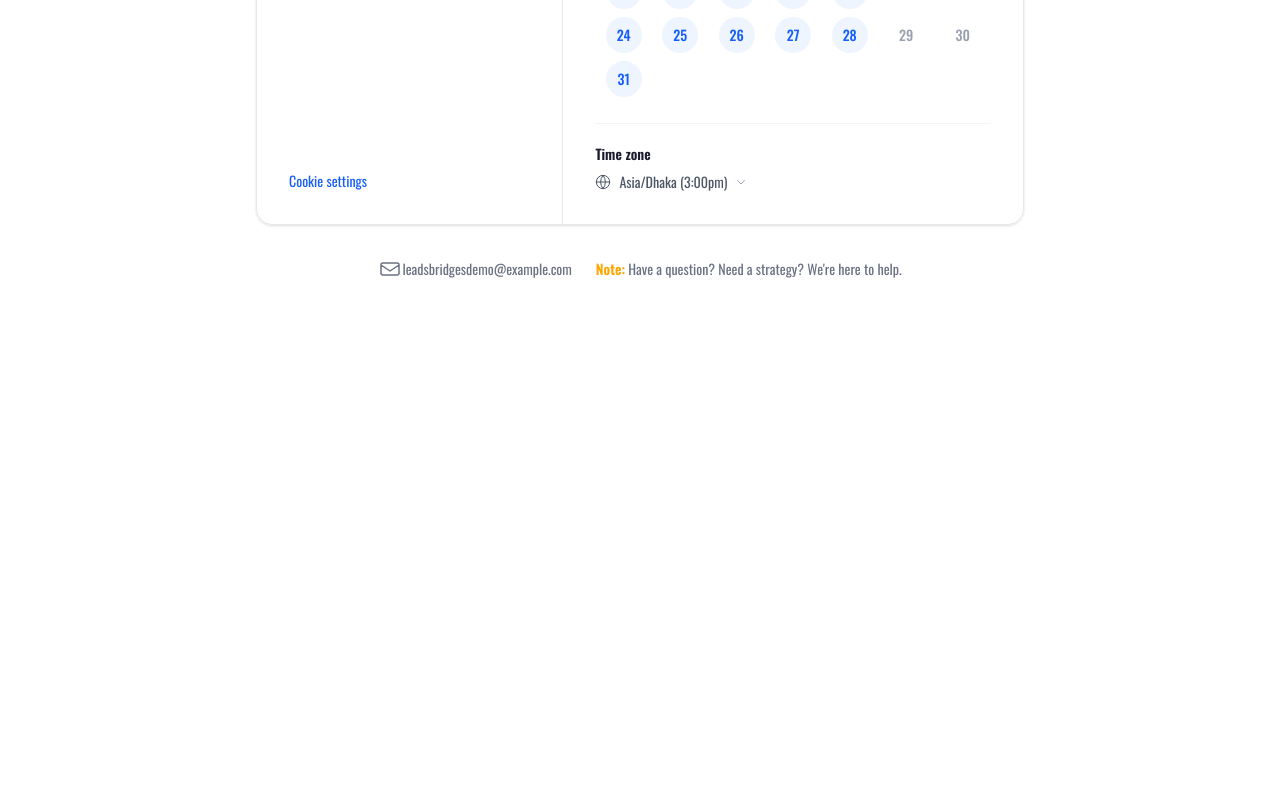
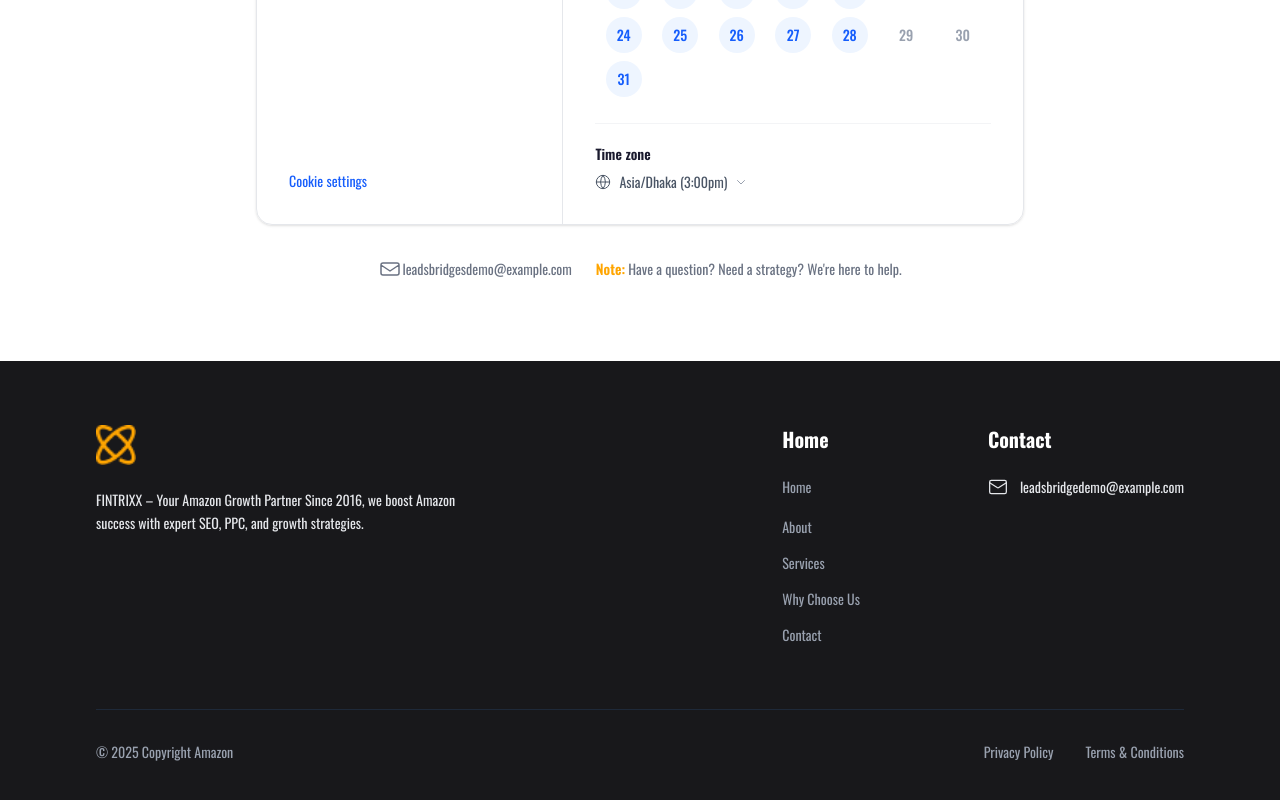
Before and after one commit to omarabir/leadsBridge, a Next.js app: page / in a window 1280 px wide. Shown: the part 6176-6976 px from the top of the page. Before the commit the page ends 6537 px from the top, so only its background shows below. Built offline with nearby package versions, Linux system fonts and the light colour scheme.

Commit message:
added footer

```diff
--- a/src/app/page.js
+++ b/src/app/page.js
@@ -1,4 +1,5 @@
 import ContactUs from "@/components/home/ContactUs";
+import Footer from "@/components/home/Footer";
 import HarshReality from "@/components/home/HelpAmazon";
 import Hero from "@/components/home/Hero";
 import Navbar from "@/components/home/Navbar";
@@ -20,6 +21,7 @@ export default function Home() {
       <HarshReality />
       <YourNeeds />
       <ContactUs />
+      <Footer />
     </div>
   );
 }
--- /dev/null
+++ b/src/components/home/Footer.jsx
@@ -0,0 +1,105 @@
+import React from "react";
+import Link from "next/link";
+import Image from "next/image";
+
+const Footer = () => {
+  return (
+    <footer className="bg-[#18181b] text-white pt-16 pb-10 px-6 md:px-12 lg:px-24">
+      <div className="max-w-7xl mx-auto flex flex-col md:flex-row justify-between gap-12 mb-16">
+        <div className="max-w-sm">
+          <div className="mb-6">
+            <Image
+              src="/assets/logo.png"
+              alt="Fintrixx Logo"
+              width={40}
+              height={40}
+              className="object-contain"
+            />
+          </div>
+          <p className="text-gray-200 text-sm leading-relaxed">
+            FINTRIXX – Your Amazon Growth Partner Since 2016, we boost Amazon
+            success with expert SEO, PPC, and growth strategies.
+          </p>
+        </div>
+
+        <div className="flex flex-col md:flex-row gap-16 lg:gap-32">
+          <div className="flex flex-col">
+            <h3 className="text-white text-xl font-bold mb-6">Home</h3>
+            <nav className="flex flex-col gap-4">
+              <Link
+                href="/"
+                className="hover:text-gray-200  text-gray-400 text-sm hover:border-b hover:border-gray-400 w-fit pb-1"
+              >
+                Home
+              </Link>
+              <Link
+                href="/about"
+                className="text-gray-400 hover:text-gray-200 hover:border-b w-fit hover:border-gray-400 text-sm"
+              >
+                About
+              </Link>
+              <Link
+                href="/services"
+                className="text-gray-400 hover:text-gray-200 hover:border-b w-fit hover:border-gray-400 text-sm"
+              >
+                Services
+              </Link>
+              <Link
+                href="/why-choose-us"
+                className="text-gray-400 hover:text-gray-200 hover:border-b w-fit hover:border-gray-400 text-sm"
+              >
+                Why Choose Us
+              </Link>
+              <Link
+                href="/contact"
+                className="text-gray-400 hover:text-gray-200 hover:border-b w-fit hover:border-gray-400 text-sm"
+              >
+                Contact
+              </Link>
+            </nav>
+          </div>
+
+          <div className="flex flex-col">
+            <h3 className="text-white text-xl font-bold mb-6">Contact</h3>
+            <div className="flex items-center gap-3 text-gray-200 text-sm">
+              <svg
+                width="20"
+                height="20"
+                viewBox="0 0 24 24"
+                fill="none"
+                stroke="currentColor"
+                strokeWidth="1.5"
+                strokeLinecap="round"
+                strokeLinejoin="round"
+              >
+                <rect width="20" height="16" x="2" y="4" rx="2" />
+                <path d="m22 7-8.97 5.7a1.94 1.94 0 0 1-2.06 0L2 7" />
+              </svg>
+              <span>leadsbridgedemo@example.com</span>
+            </div>
+          </div>
+        </div>
+      </div>
+
+      <div className="max-w-7xl mx-auto border-t border-gray-800 pt-8 flex flex-col md:flex-row justify-between items-center gap-6">
+        <p className="text-gray-400 text-sm">© 2025 Copyright Amazon</p>
+        <div className="flex gap-8">
+          <Link
+            href="/privacy-policy"
+            className="text-gray-400 hover:text-white text-sm"
+          >
+            Privacy Policy
+          </Link>
+          <Link
+            href="/terms-conditions"
+            className="text-gray-400 hover:text-white text-sm"
+          >
+            Terms & Conditions
+          </Link>
+        </div>
+      </div>
+    </footer>
+  );
+};
+
+export default Footer;
```
